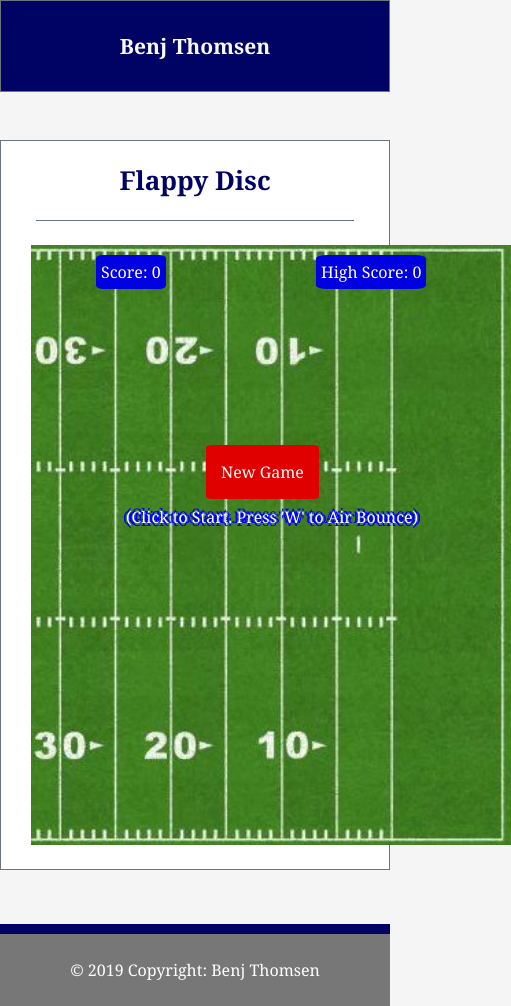
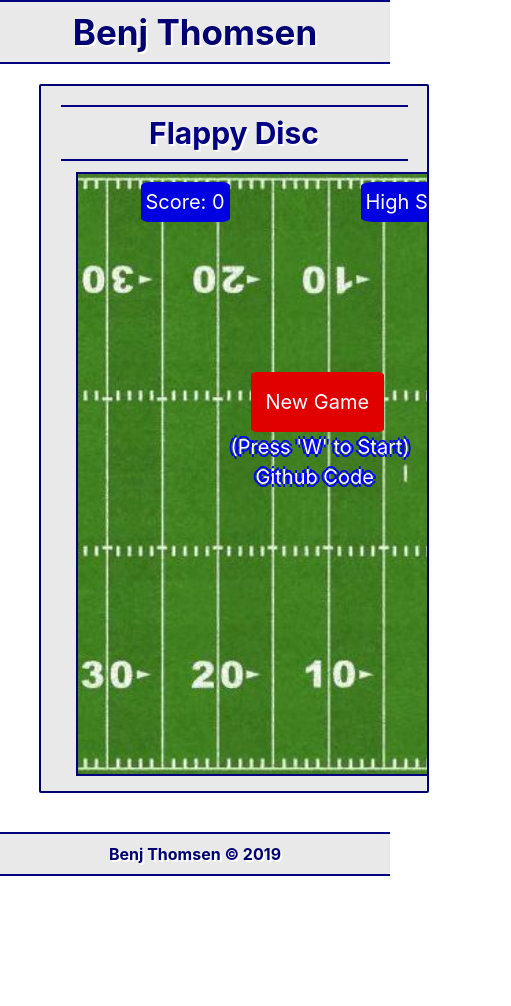
Before and after one commit to Benjatron87/2D-js-game, a plain HTML site: page index.html in a window 390 px wide. Shown: the whole page, 511 px wide, since content can reach past the window. After the commit the page ends 876 px from the top, so only its background shows below. Drawn offline with nearby package versions, Linux system fonts and the light colour scheme.

Commit message:
made some style changes

```diff
--- a/game.js
+++ b/game.js
@@ -23,10 +23,6 @@ let imgLeft = document.createElement('img');
 imgLeft.src = 'images/left.png';
 let imgRight = document.createElement('img');
 imgRight.src = 'images/right.png';
-let imgAudl = document.createElement('img');
-imgAudl.src = 'images/audl.png';
-let imgAudlFlip = document.createElement('img');
-imgAudlFlip.src = 'images/audlflip.png';
 
 let picArr = [imgUp, imgRight, imgDown, imgLeft];
 
@@ -40,8 +36,6 @@ function drawDisc(img) {
     ctx.fill();
     ctx.closePath();
 }
-
-console.log(randy)
 
 document.onkeydown = function(e) {
     switch (e.keyCode) {
@@ -103,13 +97,13 @@ function draw() {
     drawDisc(picArr[num]);
 
     //upper tower
-    tower(0,randy,-180,imgAudlFlip,-90);
+    tower(0,randy,-180,-90);
     //lower tower
-    tower(randy+200,600,200,imgAudl,200);
+    tower(randy+200,600,200,200);
     sec += .75
 }
 
-let tower = function(a, b, c, d, e){
+let tower = function(a, b, c, e){
 
     ctx.beginPath();
     ctx.rect(towerX, a, towerW, b);
@@ -119,12 +113,13 @@ let tower = function(a, b, c, d, e){
 
     ctx.beginPath();
     ctx.rect(towerX, randy + c, towerW, 180);
-    ctx.fillStyle = "rgb(0, 0, 255, 1)";
+    ctx.fillStyle = "rgb(255, 255, 255, 1)";
     ctx.fill();
     ctx.closePath();
 
     ctx.beginPath();
-    ctx.drawImage(d, towerX, randy + e, towerW, 90);
+    ctx.rect(towerX, randy + e, towerW, 90);
+    ctx.fillStyle = "rgb(0, 0, 255, 1)";
     ctx.fill();
     ctx.closePath();
 }
@@ -133,6 +128,7 @@ let lose = () => {
     clearInterval(render)
     $("#play-again").show();
     $("#howto").show();
+    $("#code-link").show();
 
     $("#play-again").unbind().on('click', function(){
         bool = true;
@@ -153,6 +149,7 @@ let setUp = () => {
     $("#score").text("Score: " + score)
     $("#play-again").hide();
     $("#howto").hide();
+    $("#code-link").hide();
 
     render = setInterval(draw, 25);
 }
--- a/index.html
+++ b/index.html
@@ -15,96 +15,40 @@
     <link rel="stylesheet" href="style.css">
 
 
-    <title>Benj's Game</title>
+    <title>Flappy Disc</title>
 
 </head>
 
 <body>
+    <div class="container-fluid d-flex justify-content-center benj navbar sticky-top">
 
-<div class="container-fluid bg-white border border-secondary">
-
-        <nav class="navbar-collapse">
-
-
-                <div class="row">
-
-                    <div class="col-xl-2 col-lg-2 col-md-2 col-0 col-sm-0">
-
+        Benj Thomsen
     </div>
 
-                    <div class="col-xl-3 col-lg-3 col-md-3 col-sm-12 col-12 name text-light font-weight-bold d-flex justify-content-center justify-content-sm-center justify-content-md-center justify-content-lg-center">
+    <div class="container wrapper">
 
-                       Benj Thomsen
-
+        <div class="wrapper-title container-fluid">
+            Flappy Disc
         </div>
-
-                    <div class="col-xl-5 col-lg-5 col-md-5 col-sm-12 col-12 d-flex justify-content-center justify-content-sm-center d-flex justify-content-md-end d-flex justify-content-lg-end d-flex justify-content-xl-end align-items-center">
-
-
-                    </div>
-
-                    <div class="col-xl-2 col-lg-2 col-md-2 col-0 col-sm-0">
-
-                    </div>
-
-                </div>
-            </nav>
-        </div>
-        <br><br>
-
-            <div class="container-fluid">
-
-                <div class="row">
-
-                        <div class="col-2">
-
-                        </div>
-
-                        <div id="content" class="col-md-8 bg-white border border-secondary">
-
-                                <div class="row border border-secondary border-right-0 border-left-0 border-top-0 d-flex justify-content-center justify-content-sm-center d-flex justify-content-md-start d-flex justify-content-lg-start d-flex justify-content-xl-start align-items-center" style="margin: 20px; margin-bottom: 0; margin-top: 0;">
-                                    <a style="color: rgb(0, 2, 100); font-weight: bold; font-size: 26px; margin: 20px;">
-                                    Flappy Disc</a>
-                                </div>
-
-                                <br>
 
                 <div id="container" class="container">
 
                         <canvas id="myCanvas" width="480" height="600"></canvas>
 
-                                        <a id="play-again">New Game</a>
-                                        <a id="howto">(Click to Start. Press 'W' to Air Bounce)</a>
-                                        <a id="score">Score: 0</a>
-                                        <a id="highscore">High Score: 0</a>
-
-                                    </div>
-
-                                <br>
-                        </div>
-
-                        <div class="col-2">
+                        <div id="play-again">New Game</div>
+                        <div id="howto">(Press 'W' to Start)</div>
+                        <a id="code-link" href="https://github.com/Benjatron87/2D-js-game" target="blank">Github Code</a>
+                        <div id="score">Score: 0</div>
+                        <div id="highscore">High Score: 0</div>
 
                 </div>
 
     </div>
 
+    <div class="navbar footer d-flex justify-content-center">
+            Benj Thomsen © 2019
     </div>
 
-            <br><br><br><br>
-
-            <div class="container-fluid footer">
-
-                <footer class="page-footer">
-
-                        <div class="footer-copyright text-center py-4">
-                            © 2019 Copyright: Benj Thomsen
-                        </div>
-
-                </footer>
-            </div>
-    </body>
 
     <script src="game.js"></script>
-    <script src="game.js"></script>
 </html>
--- a/style.css
+++ b/style.css
@@ -1,14 +1,68 @@
-* {
-    padding: 0;
-    margin: 0;
+.container-fluid{
+    background: rgb(233, 233, 233);
+    border: 2px solid rgb(0, 0, 114);
+    border-right: none;
+    border-left: none;
+    text-align: center;
+}
+
+.benj{
+    border: 2px solid navy;
+    border-left: none;
+    border-right: none;
+    padding: 1%;
+    text-shadow: 2px 2px rgb(255, 255, 255);
+    color: rgb(0, 0, 114);
+    font-weight: bold;
+    background: rgb(233, 233, 233);
+    margin-bottom: 0;
+    font-size: 35px;
+}
+
+.wrapper{
+    background:rgb(233, 233, 233);
+    border: 2px solid  rgb(0, 0, 114);
+    margin: 5% 10% 5% 10%;
+    padding: 5%;
+    font-size: 20px;
+    align-content: center;
+    overflow: auto;
+    border-radius: 2px;
+}
+
+.wrapper-title{
+    padding: 1% 0% 1% 0%;
+    margin-bottom: 3%;
+    text-align: center;
+    color: navy;
+    text-shadow: 2px 2px rgb(255, 255, 255);
+    font-weight: bold;
+    font-size: 30px;
+    border: 2px solid navy;
+    border-right: none;
+    border-left: none;
+}
+
+.footer{
+    border: 2px solid navy;
+    border-left: none;
+    border-right: none;
+    padding: 2%;
+    text-shadow: 2px 2px rgb(255, 255, 255);
+    color: rgb(0, 0, 114);
+    font-weight: bold;
+    background: rgb(233, 233, 233);
+    margin-top: 10%;
+    margin-bottom: 0;
 }
 
 canvas {
-    background-image: url("images/field.png");
+    background-image: url("./images/field.png");
     background-position: center;
     background-size: cover;
     display: block;
     margin: 0 auto;
+    border: 2px solid navy;
   }
 
   #container{
@@ -30,10 +84,24 @@ canvas {
 
   #howto{
     position: absolute;
-    left: 110px;
+    left: 170px;
     top: 260px;
     color: rgb(255, 255, 255);
     text-shadow: -3px 0 blue, 0 3px blue, 3px 0 blue, 0 -3px blue;
+  }
+
+  #code-link{
+    position: absolute;
+    left: 195px;
+    top: 290px;
+    color: rgb(255, 255, 255);
+    text-shadow: -3px 0 blue, 0 3px blue, 3px 0 blue, 0 -3px blue;
+  }
+
+  #code-link:hover{
+    text-decoration: none;
+    color: navy;
+    text-shadow: none;
   }
 
   #play-again:hover{
@@ -60,84 +128,3 @@ canvas {
     padding: 5px;
     border-radius: 10%;
   }
-
-html {
-    position: relative;
-    min-height: 100%;
-  }
-
-body{
-    background: whitesmoke;
-    font-family: 'Georgia', Times, Times New Roman, serif;
-}
-.name {
-    background: rgb(0, 2, 100);
-    padding-top: 20px;
-    padding-bottom: 20px;
-    font-size: 21px;
-    line-height: 50px;
-    margin-bottom: 0;
-}
-
-.footer {
-    background: #777777;
-    border-top: 10px solid rgb(0, 2, 100);
-    color: white;
-}
-.text{
-    background: rgb(0, 2, 100);
-    color: white;
-}
-#text{
-    color: #ffffff;
-    background: rgb(0, 2, 100);
-    height: 30px;
-    line-height: 20px;
-    font-size: 16px;
-    padding: 5px;
-}
-.text:hover, #submit:hover {
-    background: rgb(0, 3, 153);
-    text-decoration: none;
-    color: white;
-}
-.footer {
-    background: #777777;
-    border-top: 10px solid rgb(0, 2, 100);
-    color: white;
-    position: absolute;
-    bottom: 0;
-}
-.color {
-    background: rgb(0, 2, 100);
-    color: white;
-}
-
-.size{
-    height: 300px;
-    width: 210px;
-    border: 2px solid rgb(0, 2, 100);
-}
-
-.text{
-    position: absolute;
-    top: 230px;
-    right: 0%;
-    width: 100%;
-    padding-top: 10px;
-    padding-bottom: 10px;
-}
-
-.header{
-    margin: 20px;
-    margin-bottom: 0;
-    margin-top: 0;
-    color: rgb(0, 2, 100);
-    font-weight: bold;
-    font-size: 26px;
-    margin: 20px;
-}
-
-#content{
-    margin-bottom: 40px;
-}
```
Also changed, not shown: 1 other file. Lines whose indentation alone changed are shown as unchanged.
